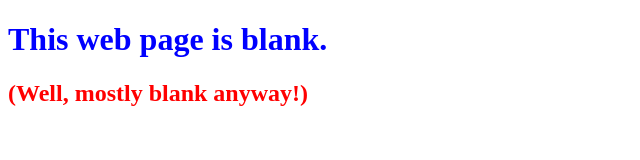
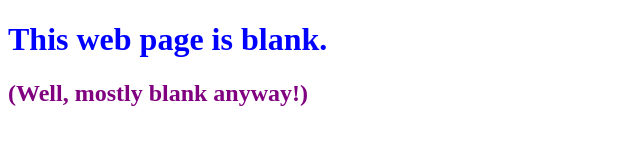
Before and after one commit to tyroneb97/0main_openSAP_repo, a plain HTML site: page index.html in a window 1280 px wide. Shown: the whole page, without its empty margins (0-640 px from the left). Drawn offline with Linux system fonts and the light colour scheme.

Commit message:
Change 2nd header color to purple

```diff
--- a/index.html
+++ b/index.html
@@ -6,6 +6,6 @@
 	</head>
 	<body>
 		<h1 style = "color: Blue">This web page is blank.</h1>
-		<h2 style = "color: Red">(Well, mostly blank anyway!)</h2>
+		<h2 style = "color: Purple">(Well, mostly blank anyway!)</h2>
 	</body>
 </html>
```
